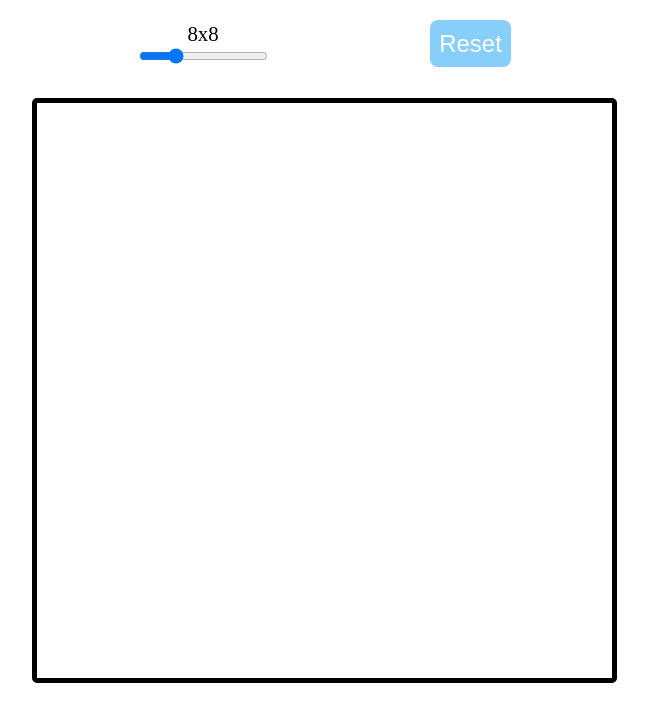
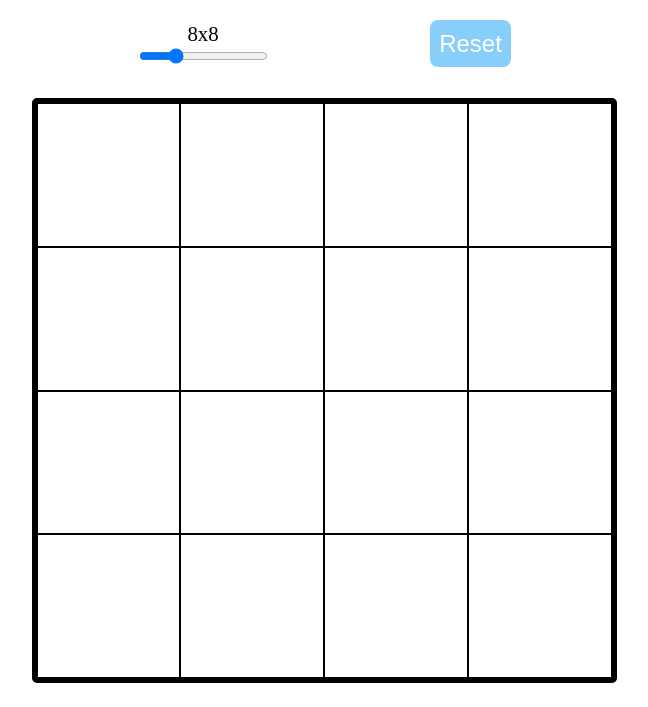
Before and after one commit to Ypakce/etch-a-sketch, a plain HTML site: page index.html in a window 1280 px wide. Shown: the part 93-800 px from the top of the page, without its empty margins (316-964 px from the left). Drawn offline with Linux system fonts and the light colour scheme.

Commit message:
add grid function

```diff
--- a/index.html
+++ b/index.html
@@ -3,6 +3,7 @@
     <head>
         <title>Etch-A-Sketch</title>
         <link rel="stylesheet" href="style.css">
+        <script src="script.js" defer></script>
     </head>
     <body>
         <h1 class="title">Etch-A-Sketch</h1>
--- /dev/null
+++ b/script.js
@@ -0,0 +1,17 @@
+let size = 4;
+
+function form_grid(size){
+    const grid = document.querySelector(".grid");
+    for(let i=0; i<size; i++){
+        const column = document.createElement("div");
+        column.classList.add("column");
+        for(let j=0; j<size; j++){
+            const cell = document.createElement("div");
+            cell.classList.add("cell");
+            column.append(cell);
+        }
+        grid.append(column);
+    }
+}
+
+form_grid(size);
--- a/style.css
+++ b/style.css
@@ -59,9 +59,18 @@ button:hover{
     border-radius: 5px;
     margin-bottom: 1.5rem;
     margin-top: 1.5rem;
+    background-color: grey;
+    display: flex;
+    flex-direction: column;
+}
+
+.column{
+    flex: auto;
+    display: flex;
 }
 
 .cell{
+    flex: auto;
     background-color: white;
     border: 1px solid black;
 }
```
